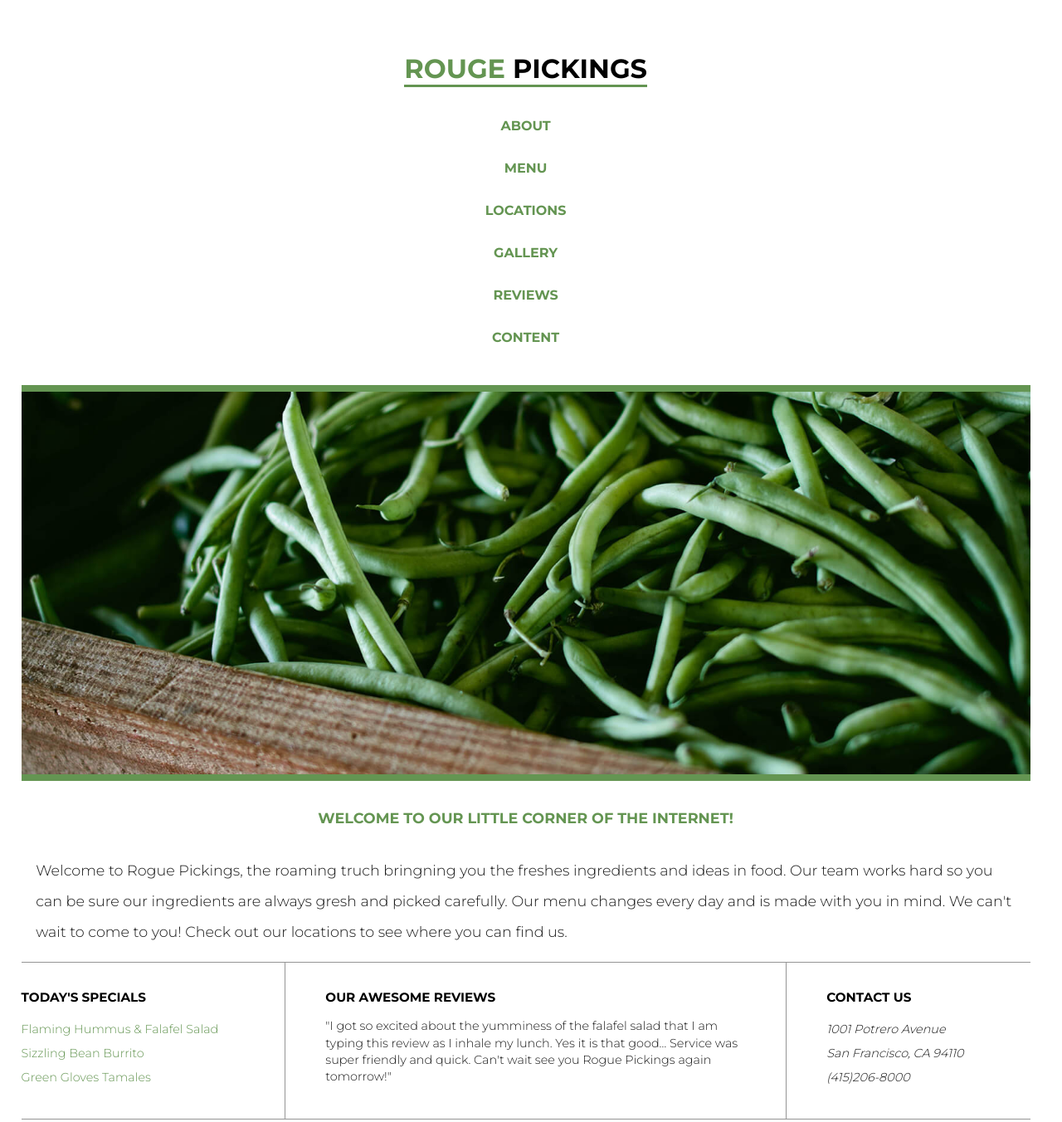
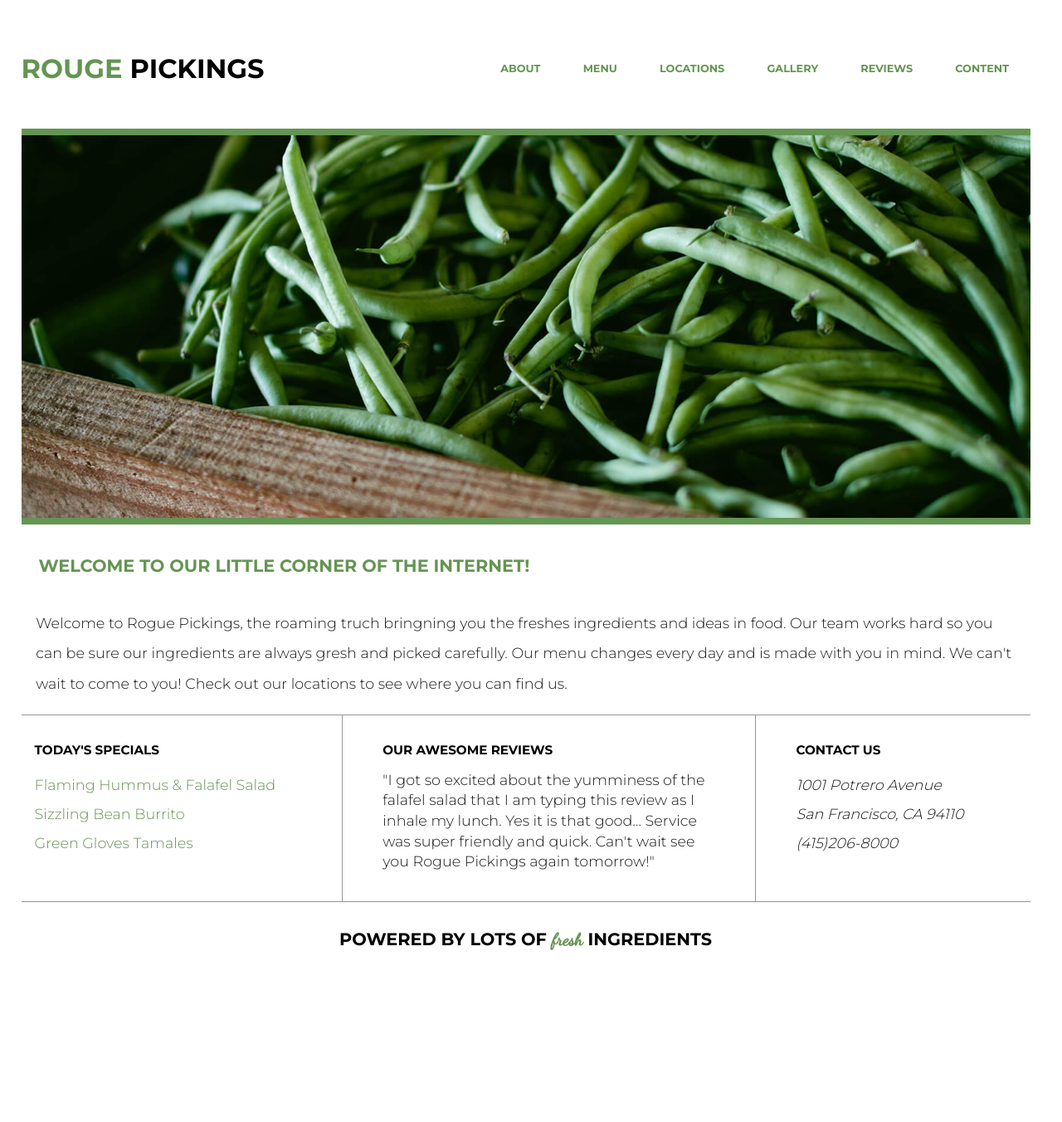
Before and after one commit to sadiejay/website-rouge, a plain HTML site: page index.html in a window 1280 px wide. Shown: the top 1352 px of the page at 83% size. After the commit the page ends 1203 px from the top, so only its background shows below. Drawn offline with Linux system fonts and the light colour scheme.

Commit message:
Adds tablet and desktop styles

```diff
--- a/css/main.css
+++ b/css/main.css
@@ -152,14 +152,6 @@ img {
 
 /******** Main  ********/
 
-main {
-	display: flex;
-    flex-direction: row;
-    align-content: center;
-    justify-content: space-evenly;
-    align-items: stretch;
-}
-
 section {
 	padding: 1em 1em 1.2em;
 }
@@ -225,9 +217,81 @@ footer span {
 /***** MEDIA QUERIES ****/
 @media (min-width: 760px) {
 
+ .half-width {
+ 	width: 100%;
+ }
+
+ h1 {
+ 	width: 100%;
+    text-align: center;
+ }
+
+ section p, section ul, section address {
+	color: #191919;
+	font-weight: 300;
+	font-size: .8em;
+	}
+
+	section {
+	border: solid #949494;
+	border-width: .1em 0;
+	padding: 2em 3em 2.2em;
+	}
+
+ main {
+	display: flex;
+    flex-direction: row;
+    align-content: center;
+    justify-content: space-evenly;
+    align-items: stretch;
+	}
+
+	#reviews {
+	flex: 1;
+	border-right: .1em solid #949494;
+	border-left: .1em solid #949494;
+	}
 }
 
 @media (min-width: 1200px) {
+
+ h1 {
+ 	border: none;
+ 	width: auto;
+ }
+
+ h2 {
+ 	font-size: 1.3em;
+ }
+
+ .full-width {
+	display: flex;
+	flex-direction: column;
+	align-items: normal;
+}
+
+.half-width {
+	display: flex;
+    flex-direction: row;
+    flex-wrap: nowrap;
+    justify-content: space-between;
+    align-items: center;
+    margin: 1em 0;
+
+}
+
+
+nav {
+	width: auto;
+	font-size: .8em;
+
+}
+
+nav ul {
+	display: flex;
+	flex-direction: row;
+	justify-content: space-around;
+}
 
  section {
 	border: solid #949494;
@@ -235,8 +299,17 @@ footer span {
 	padding: 2em 3em 2.2em;
 	}
 
+	section p, section ul, section address {
+	font-size: 1.1em;
+	}
+
 	#menu, #content {
-	padding-right: 5rem;
+	padding-right: 5em;
+	}
+
+
+	#menu {
+		padding-left: 1em;
 	}
 
 	.img-gb {
--- a/index.html
+++ b/index.html
@@ -67,7 +67,7 @@
 
 					<h3>Today's specials</h3>
 					<ul>
-						<li>Flaming Hummus & Falafel Salad</li>
+						<li>Flaming Hummus &amp; Falafel Salad</li>
 						<li>Sizzling Bean Burrito</li>
 						<li>Green Gloves Tamales</li>
 					</ul>
```
